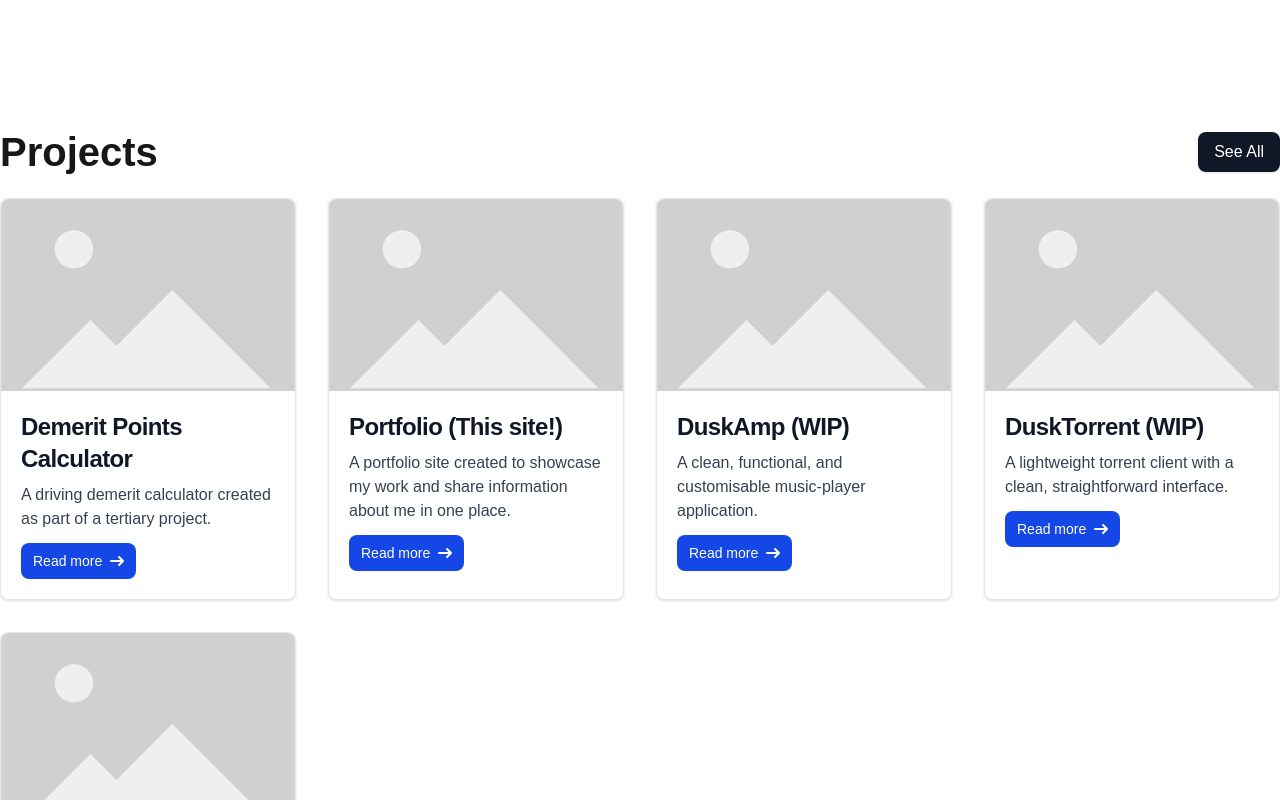
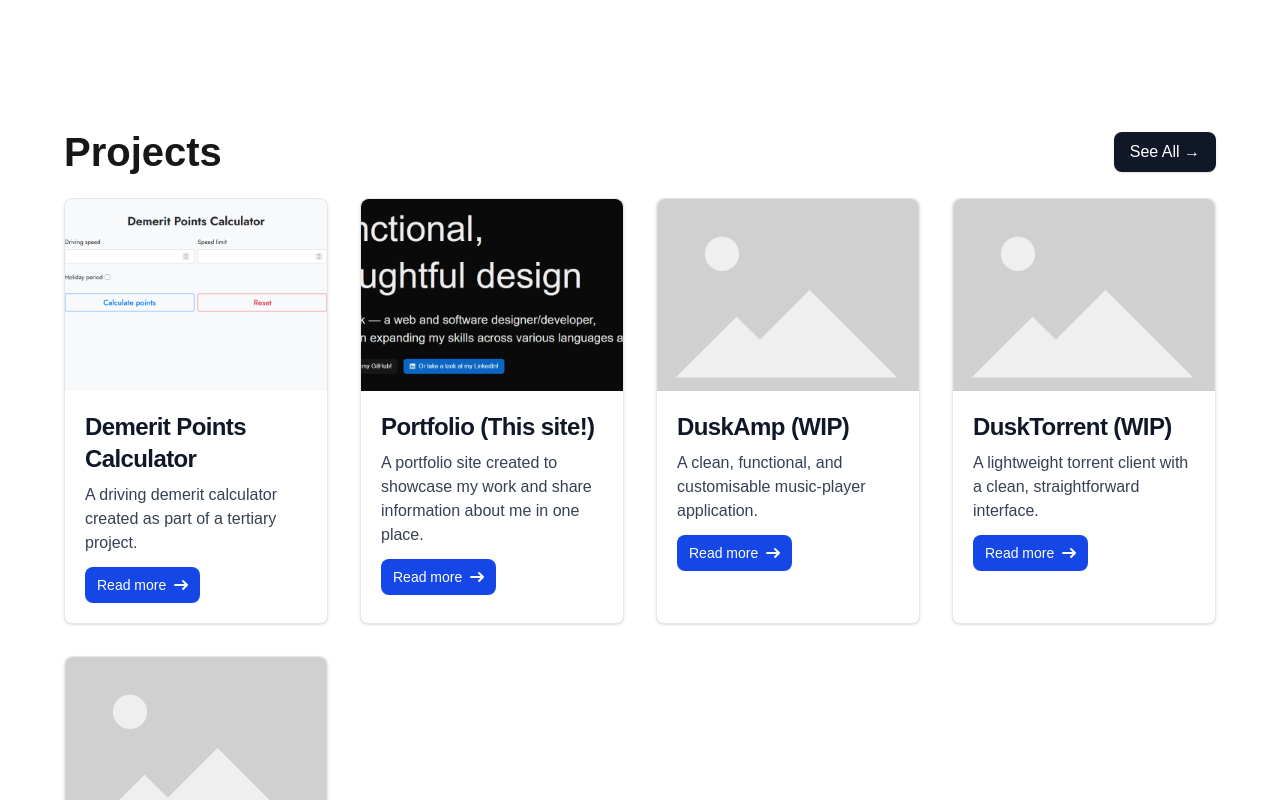
Before and after one commit to Duskire/portfolio-2025-v1, a Next.js app: page / in a window 1280 px wide. Shown: the part 800-1600 px from the top of the page. Built offline with nearby package versions, Linux system fonts and the light colour scheme.

Commit message:
Added a couple of project images and other small changes

```diff
--- a/src/app/about/page.tsx
+++ b/src/app/about/page.tsx
@@ -13,7 +13,7 @@ export default function AboutPage() {
         </h1>
 
         {/* Intro card */}
-        <div className="shadow-lg rounded-xl p-8 md:p-12 w-full max-w-2xl flex flex-col space-y-6">
+        <div className="p-8 md:p-12 w-full max-w-2xl flex flex-col space-y-6">
           <p className="text-lg leading-relaxed">
             I am a programmer and designer, with a focus on clean, simple, and thoughtful design.
           </p>
--- a/src/app/page.tsx
+++ b/src/app/page.tsx
@@ -45,7 +45,7 @@ export default function HomePage() {
         </section>
 
         {/* Cards Section */}
-        <section className="relative mt-[64px] md:mt-[20vh] flex justify-center">
+        <section className="relative mt-[64px] mx-[64px] md:mt-[20vh] flex justify-center">
           <ProjectCardGrid />
         </section>
       </main>
--- a/src/app/work/projects/demerit-points-calculator.mdx
+++ b/src/app/work/projects/demerit-points-calculator.mdx
@@ -2,7 +2,7 @@
 title: "Demerit Points Calculator"
 summary: "A driving demerit calculator created as part of a tertiary project."
 images:
-  - "/placeholder.svg"
+  - "/demerit-points-image-1.png"
   - "/placeholder.svg"
   - "/placeholder.svg"
 ---
--- a/src/app/work/projects/dusk-portfolio.mdx
+++ b/src/app/work/projects/dusk-portfolio.mdx
@@ -2,7 +2,7 @@
 title: "Portfolio (This site!)"
 summary: "A portfolio site created to showcase my work and share information about me in one place."
 images:
-  - "/placeholder.svg"
+  - "/portfolio-image-1.png"
   - "/placeholder.svg"
   - "/placeholder.svg"
 ---
--- a/src/components/projectcardgrid.tsx
+++ b/src/components/projectcardgrid.tsx
@@ -11,9 +11,9 @@ export default function ProjectCardGrid() {
         <h2 className="text-[36px] md:text-[40px] font-bold">Projects</h2>
         <Link
           href="/work"
-          className="px-4 py-2 bg-gray-900 text-white rounded-lg shadow-sm hover:shadow-md transition-all"
+          className="px-4 py-2 bg-gray-900 text-white hover:underline rounded-lg shadow-sm hover:shadow-md transition-all"
         >
-          See All
+          See All →
         </Link>
       </div>
       <div className="grid grid-cols-1 sm:grid-cols-2 lg:grid-cols-3 xl:grid-cols-4 2xl:grid-cols-5 gap-8">
```
Also changed, not shown: public/demerit-points-image-1.png (added), public/portfolio-image-1.png (added).
